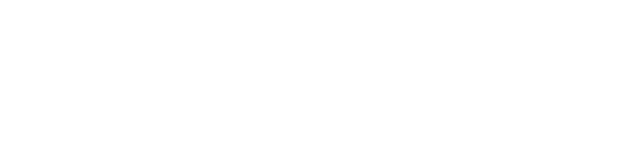
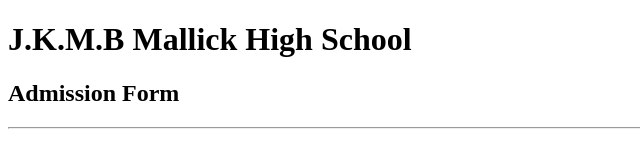
Before and after one commit to hamza-aamir-1/SMIT_Assignment_HTML_Form, a plain HTML site: page index.html in a window 1280 px wide. Shown: the whole page, without its empty margins (0-640 px from the left). Drawn offline with Linux system fonts and the light colour scheme.

Commit message:
Update index.html

```diff
--- a/index.html
+++ b/index.html
@@ -8,7 +8,9 @@
 </head>
 <body>
 
-
+<h1>J.K.M.B Mallick High School</h1>
+<h2>Admission Form</h2>
+<hr>
 
 </body>
 </html>
```
